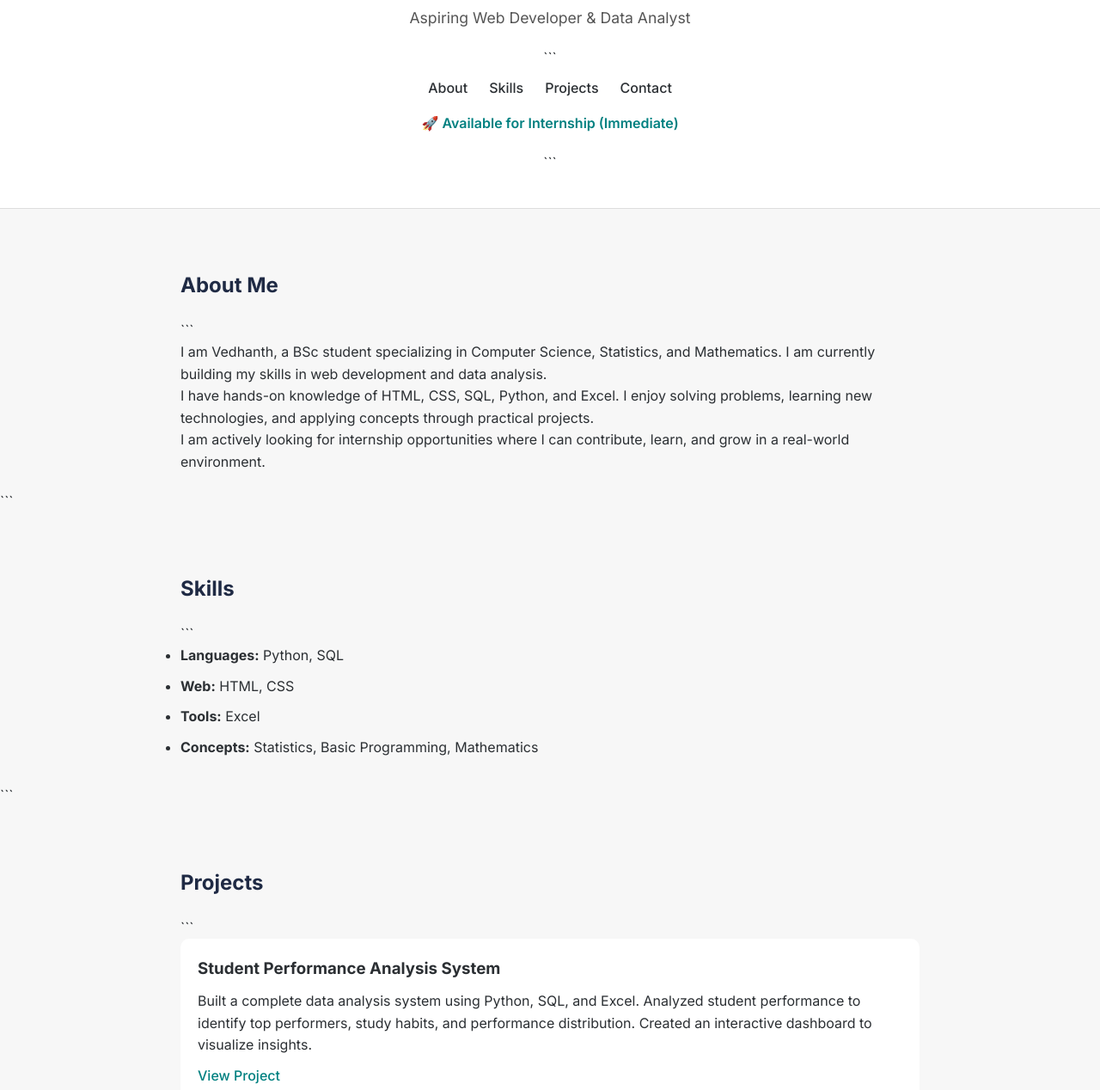
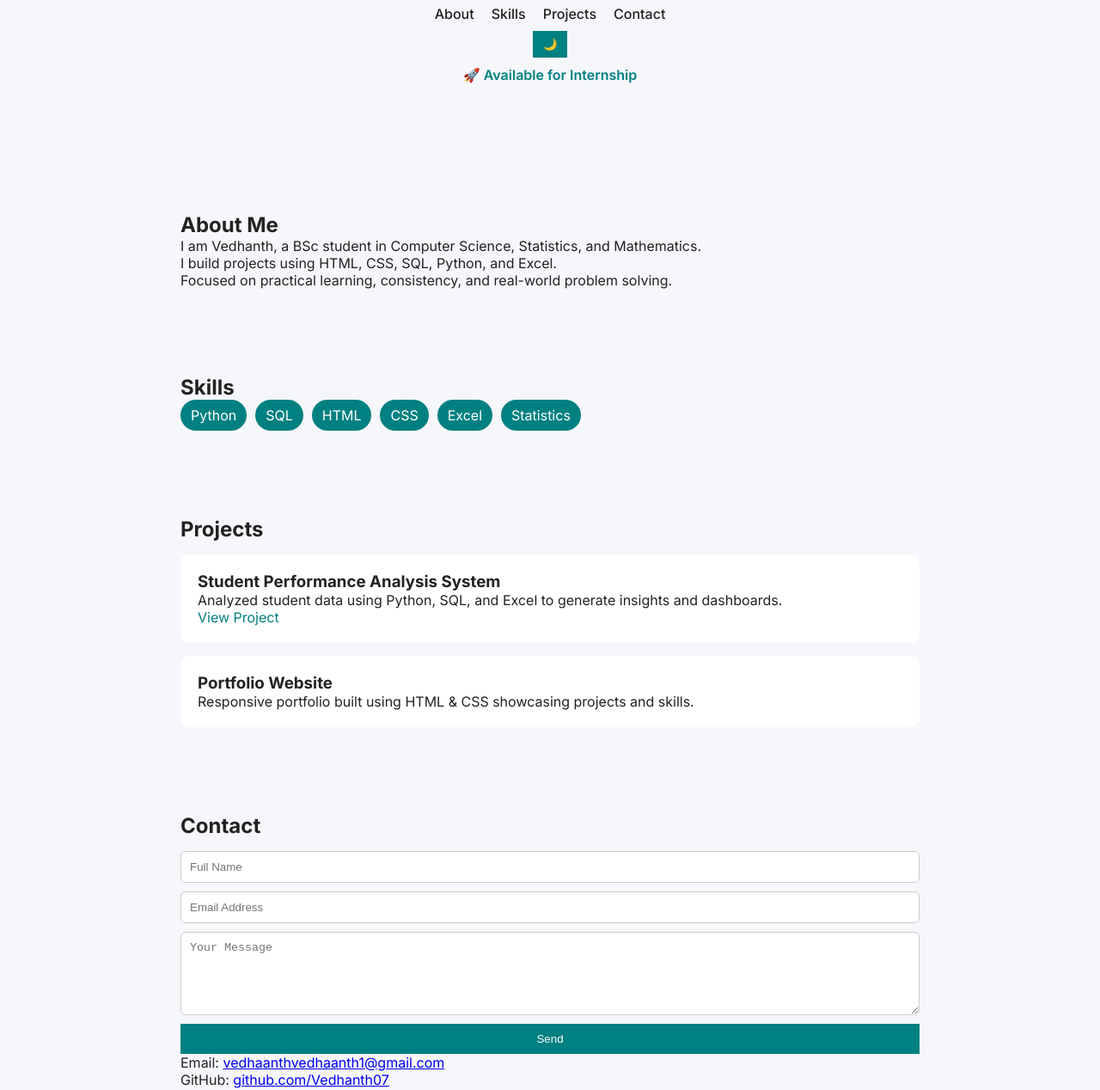
Before and after one commit to Vedhanth07/Portfolio, a plain HTML site: page index.html in a window 1280 px wide. Shown: the part 153-1421 px from the top of the page at 86% size. Drawn offline with Linux system fonts and the light colour scheme.

Commit message:
upgrade portfolio UI

````diff
--- a/index.html
+++ b/index.html
@@ -1,29 +1,22 @@
 <!DOCTYPE html>
-
 <html lang="en">
 <head>
 <meta charset="UTF-8">
 <meta name="viewport" content="width=device-width, initial-scale=1.0">
 <title>Vedhanth Yadav Y | Portfolio</title>
 
-```
 <link rel="stylesheet" href="style.css">
-
 <link href="https://fonts.googleapis.com/css2?family=Inter:wght@400;500;600;700&display=swap" rel="stylesheet">
-```
 
 </head>
 
 <body>
-
-<!-- HEADER -->
 
 <header>
   <div class="container">
     <h1>Vedhanth Yadav Y</h1>
     <p class="tagline">Aspiring Web Developer & Data Analyst</p>
 
-```
     <nav>
       <ul>
         <li><a href="#about">About</a></li>
@@ -33,115 +26,79 @@
       </ul>
     </nav>
 
-    <p class="highlight">🚀 Available for Internship (Immediate)</p>
+    <button class="toggle-btn" onclick="toggleDark()">🌙</button>
+    <p class="highlight">🚀 Available for Internship</p>
   </div>
-```
-
 </header>
-
-<!-- ABOUT -->
 
 <section id="about">
   <div class="container">
     <h2>About Me</h2>
-
-```
-    <p>
-        I am Vedhanth, a BSc student specializing in Computer Science, Statistics, and Mathematics.
-        I am currently building my skills in web development and data analysis.
-    </p>
-
-    <p>
-        I have hands-on knowledge of HTML, CSS, SQL, Python, and Excel.
-        I enjoy solving problems, learning new technologies, and applying concepts through practical projects.
-    </p>
-
-    <p>
-        I am actively looking for internship opportunities where I can contribute, learn, and grow in a real-world environment.
-    </p>
+    <p>I am Vedhanth, a BSc student in Computer Science, Statistics, and Mathematics.</p>
+    <p>I build projects using HTML, CSS, SQL, Python, and Excel.</p>
+    <p>Focused on practical learning, consistency, and real-world problem solving.</p>
   </div>
-```
-
 </section>
-
-<!-- SKILLS -->
 
 <section id="skills">
   <div class="container">
     <h2>Skills</h2>
-
-```
-    <ul class="skills-list">
-        <li><strong>Languages:</strong> Python, SQL</li>
-        <li><strong>Web:</strong> HTML, CSS</li>
-        <li><strong>Tools:</strong> Excel</li>
-        <li><strong>Concepts:</strong> Statistics, Basic Programming, Mathematics</li>
-    </ul>
+    <div class="skills-grid">
+      <span>Python</span>
+      <span>SQL</span>
+      <span>HTML</span>
+      <span>CSS</span>
+      <span>Excel</span>
+      <span>Statistics</span>
     </div>
-```
-
+  </div>
 </section>
-
-<!-- PROJECTS -->
 
 <section id="projects">
   <div class="container">
     <h2>Projects</h2>
 
-```
     <div class="project">
       <h3>Student Performance Analysis System</h3>
-  <p class="projectspace">
-    Built a complete data analysis system using Python, SQL, and Excel.
-    Analyzed student performance to identify top performers, study habits,
-    and performance distribution. Created an interactive dashboard to visualize insights.
-  </p>
-  <a class="viewproject" href="https://github.com/Vedhanth07/student-performance-analysis" target="_blank">
-    View Project
-  </a>
+      <p>Analyzed student data using Python, SQL, and Excel to generate insights and dashboards.</p>
+      <a href="https://github.com/Vedhanth07/student-performance-analysis" target="_blank">View Project</a>
     </div>
 
     <div class="project">
       <h3>Portfolio Website</h3>
-  <p class="projectspace">
-    Designed and developed a personal portfolio website using HTML and CSS to showcase projects and skills.
-  </p>
+      <p>Responsive portfolio built using HTML & CSS showcasing projects and skills.</p>
     </div>
+
   </div>
-```
-
 </section>
-<!-- CONTACT -->
 
 <section id="contact">
   <div class="container">
     <h2>Contact</h2>
 
-```
-    <p>Feel free to reach out to me for internship opportunities or collaborations.</p>
-
     <form>
-        <input type="text" name="name" placeholder="Full Name" required>
-        <input type="email" name="email" placeholder="Email Address" required>
-        <textarea name="message" rows="5" placeholder="Your Message" required></textarea>
-        <button type="submit">Send Message</button>
+      <input type="text" placeholder="Full Name" required>
+      <input type="email" placeholder="Email Address" required>
+      <textarea rows="5" placeholder="Your Message"></textarea>
+      <button type="submit">Send</button>
     </form>
 
-    <div class="contact-links">
+    <div class="links">
       <p>Email: <a href="mailto:vedhaanthvedhaanth1@gmail.com">vedhaanthvedhaanth1@gmail.com</a></p>
-        <p>GitHub: <a href="https://github.com/yourusername" target="_blank">github.com/yourusername</a></p>
-        <p>LinkedIn: <a href="#" target="_blank">Add your LinkedIn</a></p>
+      <p>GitHub: <a href="https://github.com/Vedhanth07" target="_blank">github.com/Vedhanth07</a></p>
     </div>
   </div>
-```
-
 </section>
-
-<!-- FOOTER -->
 
 <footer>
   <p>© 2026 Vedhanth</p>
 </footer>
 
+<script>
+function toggleDark() {
+  document.body.classList.toggle("dark");
+}
+</script>
+
 </body>
 </html>
--- a/style.css
+++ b/style.css
@@ -1,20 +1,21 @@
-/* RESET */
-
 * {
   margin: 0;
   padding: 0;
   box-sizing: border-box;
 }
 
-/* BODY */
 body {
   font-family: 'Inter', sans-serif;
-background-color: #F7F7F7;
-color: #2B2F33;
-line-height: 1.6;
+  background: #f5f7fb;
+  color: #222;
+  transition: 0.3s;
 }
 
-/* CONTAINER */
+body.dark {
+  background: #0f172a;
+  color: #e2e8f0;
+}
+
 .container {
   max-width: 900px;
   margin: auto;
@@ -24,91 +25,90 @@ padding: 20px;
 /* HEADER */
 header {
   text-align: center;
-padding: 40px 20px;
-background: white;
-border-bottom: 1px solid #ddd;
-}
-
-header h1 {
-font-size: 2.5rem;
-margin-bottom: 10px;
+  padding: 50px 20px;
 }
 
 .tagline {
-font-size: 1.1rem;
-color: #555;
-margin-bottom: 20px;
+  color: gray;
+  margin: 10px 0;
 }
 
 .highlight {
-margin-top: 15px;
+  margin-top: 10px;
+  color: teal;
   font-weight: 600;
-color: teal;
 }
 
-/* NAVBAR */
+.toggle-btn {
+  margin-top: 10px;
+  padding: 8px 12px;
+  cursor: pointer;
+}
+
+/* NAV */
 nav ul {
   display: flex;
   justify-content: center;
-gap: 25px;
+  gap: 20px;
   list-style: none;
-margin-top: 10px;
+  margin-top: 20px;
 }
 
 nav a {
   text-decoration: none;
-color: #2B2F33;
+  color: inherit;
   font-weight: 500;
-}
-
-nav a:hover {
-color: teal;
 }
 
 /* SECTIONS */
 section {
-margin: 50px 0;
+  margin: 60px 0;
+  opacity: 0;
+  transform: translateY(20px);
+  animation: fade 0.8s forwards;
 }
 
-h2 {
-margin-bottom: 20px;
-color: #1F2A44;
+@keyframes fade {
+  to {
+    opacity: 1;
+    transform: translateY(0);
+  }
 }
 
 /* SKILLS */
-.skills-list li {
-margin-bottom: 10px;
+.skills-grid {
+  display: flex;
+  flex-wrap: wrap;
+  gap: 10px;
 }
 
-/* PROJECT CARDS */
+.skills-grid span {
+  background: teal;
+  color: white;
+  padding: 8px 12px;
+  border-radius: 20px;
+}
+
+/* PROJECT */
 .project {
   background: white;
   padding: 20px;
-margin-bottom: 20px;
+  margin-top: 15px;
   border-radius: 10px;
-transition: transform 0.2s ease;
+  transition: 0.3s;
+}
+
+body.dark .project {
+  background: #1e293b;
 }
 
 .project:hover {
-transform: translateY(-5px);
-}
-
-.project h3 {
-margin-bottom: 10px;
-}
-
-.project p {
-margin-bottom: 10px;
+  transform: scale(1.03);
 }
 
 .project a {
   color: teal;
   text-decoration: none;
-font-weight: 500;
-}
-
-.project a:hover {
-text-decoration: underline;
 }
 
 /* FORM */
@@ -121,44 +121,21 @@ margin-top: 15px;
 
 input, textarea {
   padding: 10px;
+  border-radius: 6px;
   border: 1px solid #ccc;
-border-radius: 6px;
-font-family: inherit;
 }
 
+/* BUTTON */
 button {
+  background: teal;
+  color: white;
   padding: 10px;
   border: none;
-background: teal;
-color: white;
-font-weight: 600;
-border-radius: 6px;
   cursor: pointer;
-}
-
-button:hover {
-background: #006d6d;
-}
-
-/* CONTACT LINKS */
-.contact-links {
-margin-top: 20px;
-}
-
-.contact-links a {
-color: teal;
-text-decoration: none;
-}
-
-.contact-links a:hover {
-text-decoration: underline;
 }
 
 /* FOOTER */
 footer {
   text-align: center;
-padding: 20px;
-background: white;
-border-top: 1px solid #ddd;
   margin-top: 40px;
 }
````
Lines whose indentation alone changed are shown as unchanged.
